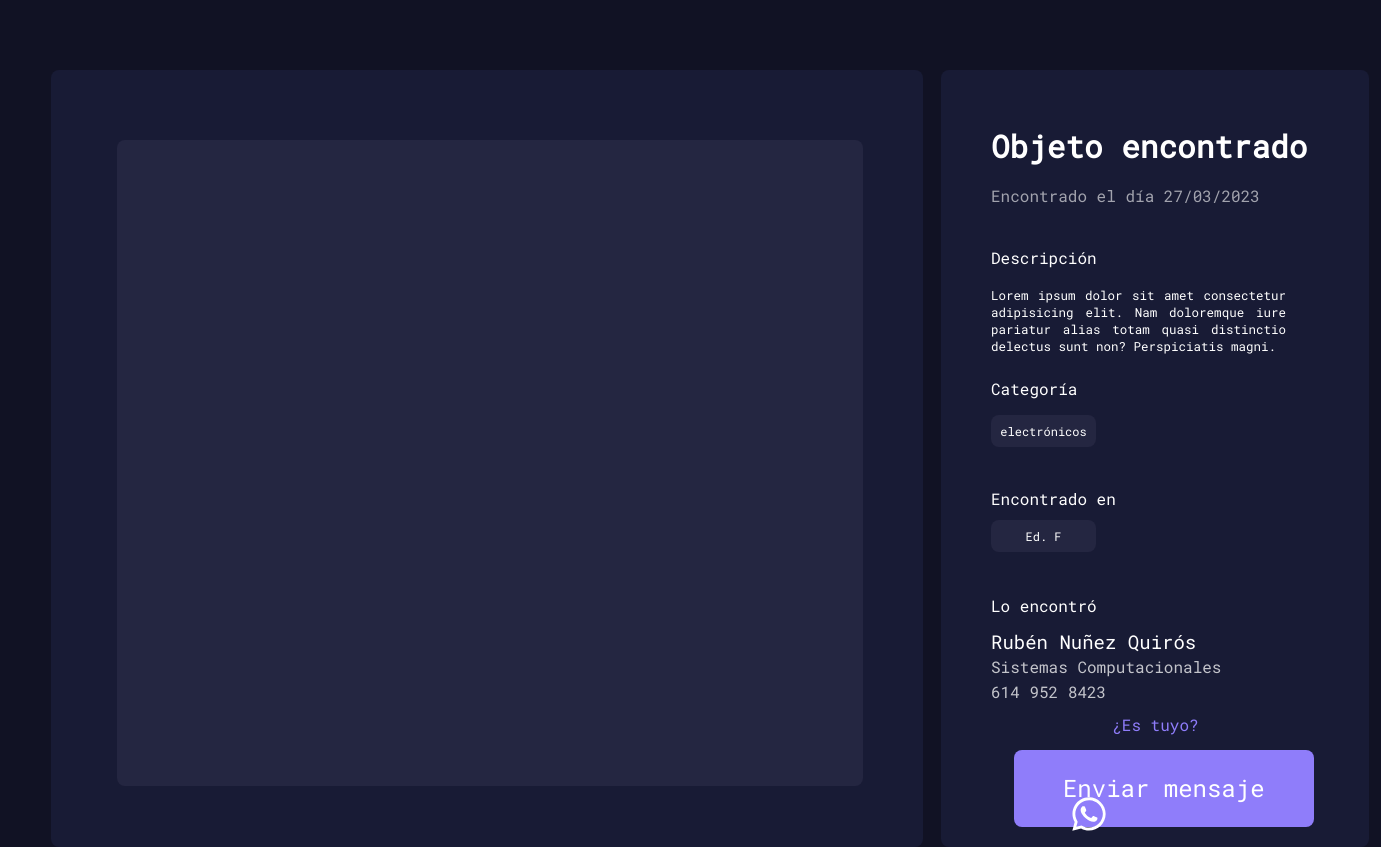
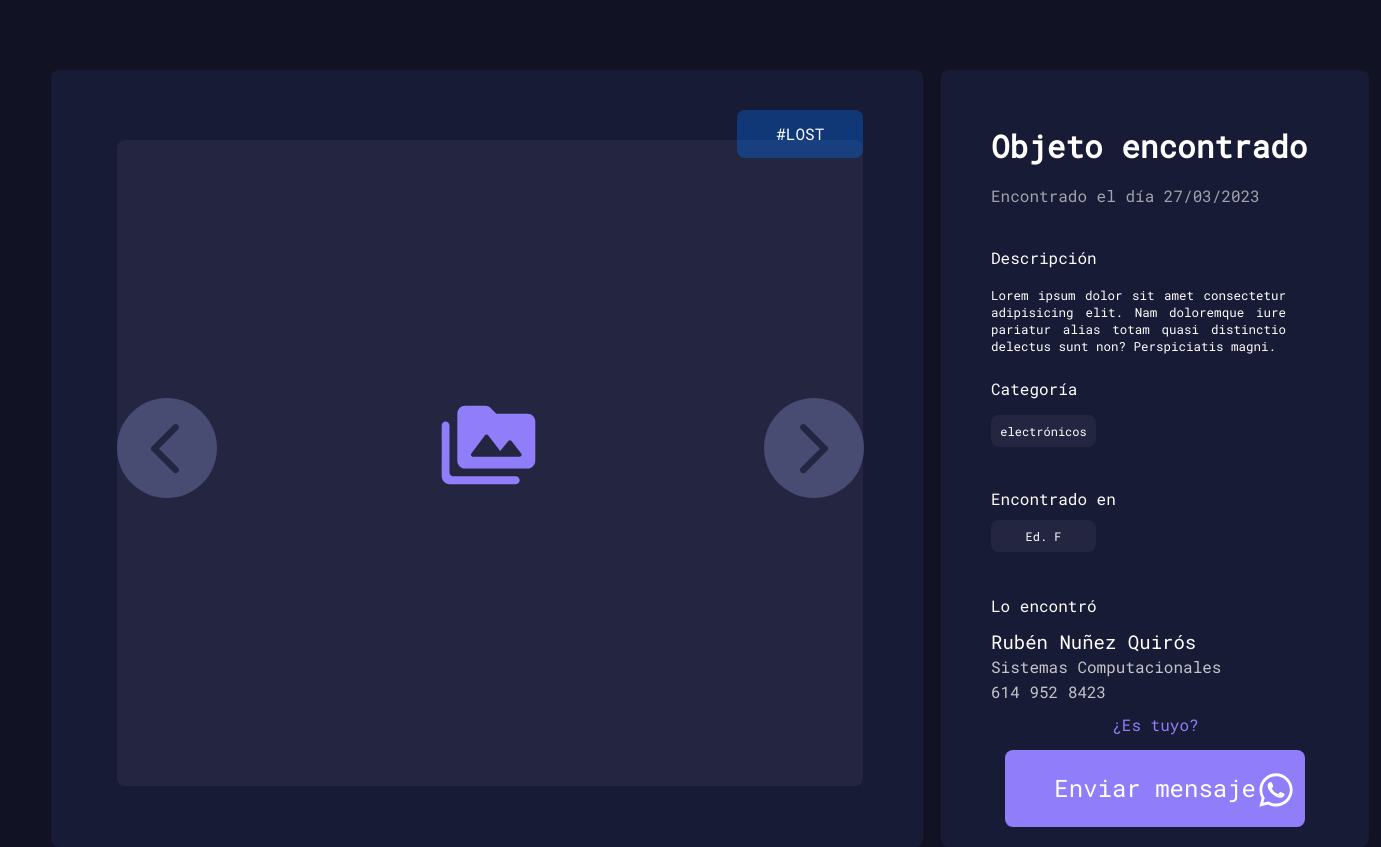
Before and after one commit to Dilan03/Found-it-, a PHP site: page /paginas/componentes/DetalleObjeto.html in a window 1640 px wide. Shown: the whole page, without its empty margins (259-1640 px from the left). Run offline with PHP 8.4, Linux system fonts and the light colour scheme.

Commit message:
HELLO EVERYONE
HERE IS MY FINAL PROJECT, CUTE DESIGN BUT STILL NOT WORKING

```diff
--- a/Maquetación/css/elias.css
+++ b/Maquetación/css/elias.css
@@ -296,7 +296,6 @@
     color: white;
     font-size: 16px;
     line-height: 21px;
-
 }
 .alumno{
     display: block;
@@ -338,7 +337,7 @@
   position: absolute;
   width: 300px;
   height: 77px;
-  left: 17%;
+  left: 15%;
   top: 680px;
   color: white;
   background: #8F7DFA;
@@ -349,8 +348,60 @@
 .was{
   display: block;
   position: absolute;
-  left: 16.67%;
-  right: 16.71%;
-  top: 50%;
-  bottom: 16.67%;
+  left: 82%;
+  top: 20%;
+  bottom: 14%;
 }
+.imag{
+  display: block;
+  position: absolute;
+  left: 42%;
+  top: 40%;
+  bottom: 14%;
+  width: 116.67px;
+  height: 93.33px;
+}
+.circle1{
+  display: block;
+  position: absolute;
+  left: 0%;
+  top: 40%;
+  height: 100px;
+  width: 100px;
+  background-color: #484C72;
+  border-radius: 100%;
+}
+.circle2{
+  display: block;
+  position: absolute;
+  left: 86.7%;
+  top: 40%;
+  height: 100px;
+  width: 100px;
+  background-color: #484C72;
+  border-radius: 100%;
+}
+.fleft{
+  position: absolute;
+  left: 5%;
+  top: 18%;
+  bottom: 9.11%;
+}
+.fright{
+  position: absolute;
+  left: 30%;
+  top: 18%;
+  bottom: 9.11%;
+}
+.rectangulo6{
+  display: block;
+  position: absolute;
+  width: 126px;
+  height: 48px;
+  left: 78.7%;
+  top: 40px;
+  background: rgba(0, 117, 255, 0.32);
+  border-radius: 8px;
+  text-align: center;
+  line-height: 48px;
+}
--- a/Maquetación/paginas/componentes/DetalleObjeto.html
+++ b/Maquetación/paginas/componentes/DetalleObjeto.html
@@ -15,8 +15,11 @@
 <body>
     <div class="rectangulo1">
         <div class="rectangulo2">
-
+            <img src="../../assets/icons/images.svg" alt="" class="imag">
+            <span class="circle1"> <img src="../../assets/icons/flechaizquierda.svg" alt="" class="fleft"></span>
+            <span class="circle2"> <img src="../../assets/icons/flechaderecha.svg" alt="" class="fright"></span>
         </div>
+        <div class="rectangulo6">#LOST</div>
     </div>
     <div class="rectangulo3">
         <section>
```
